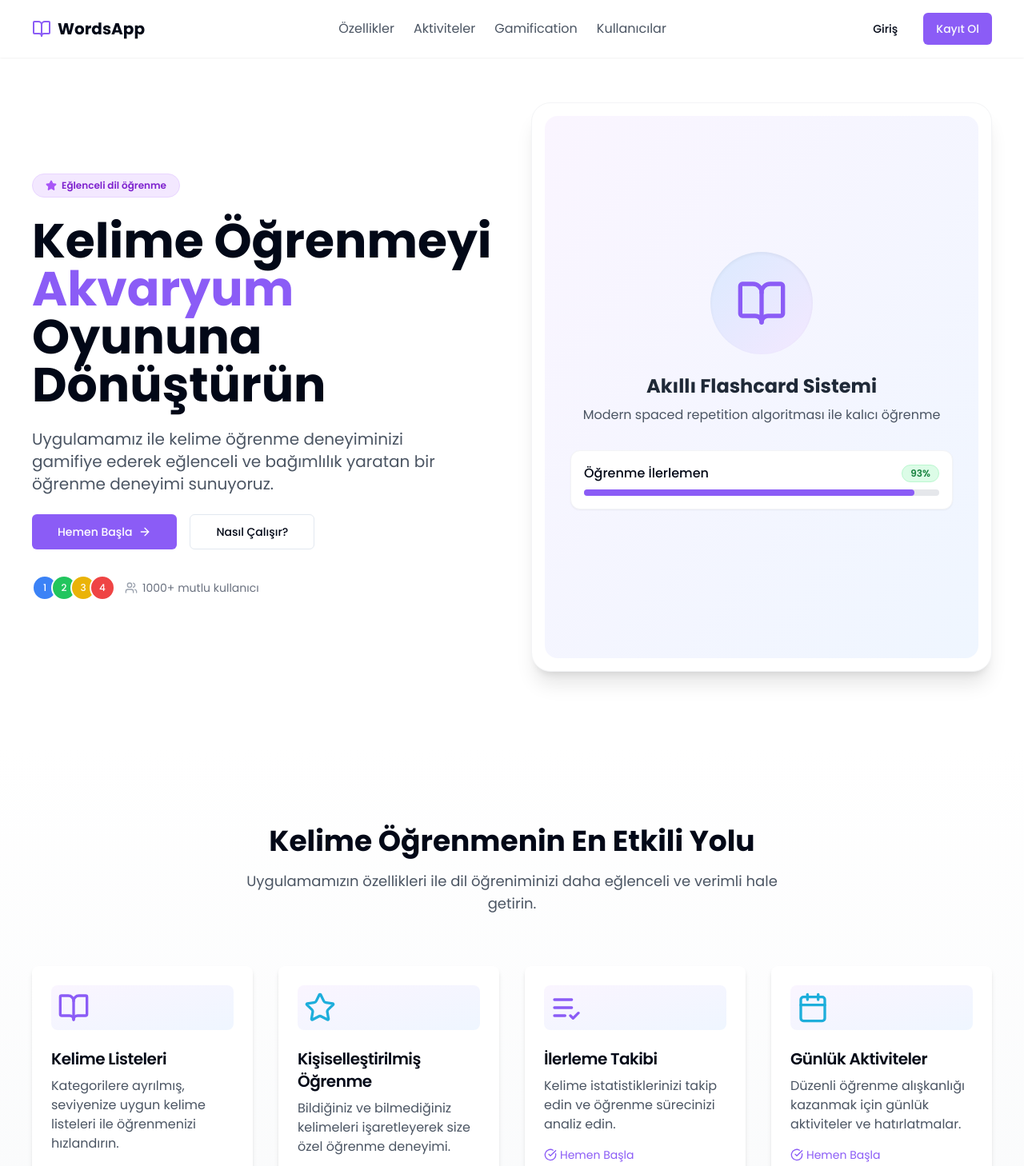
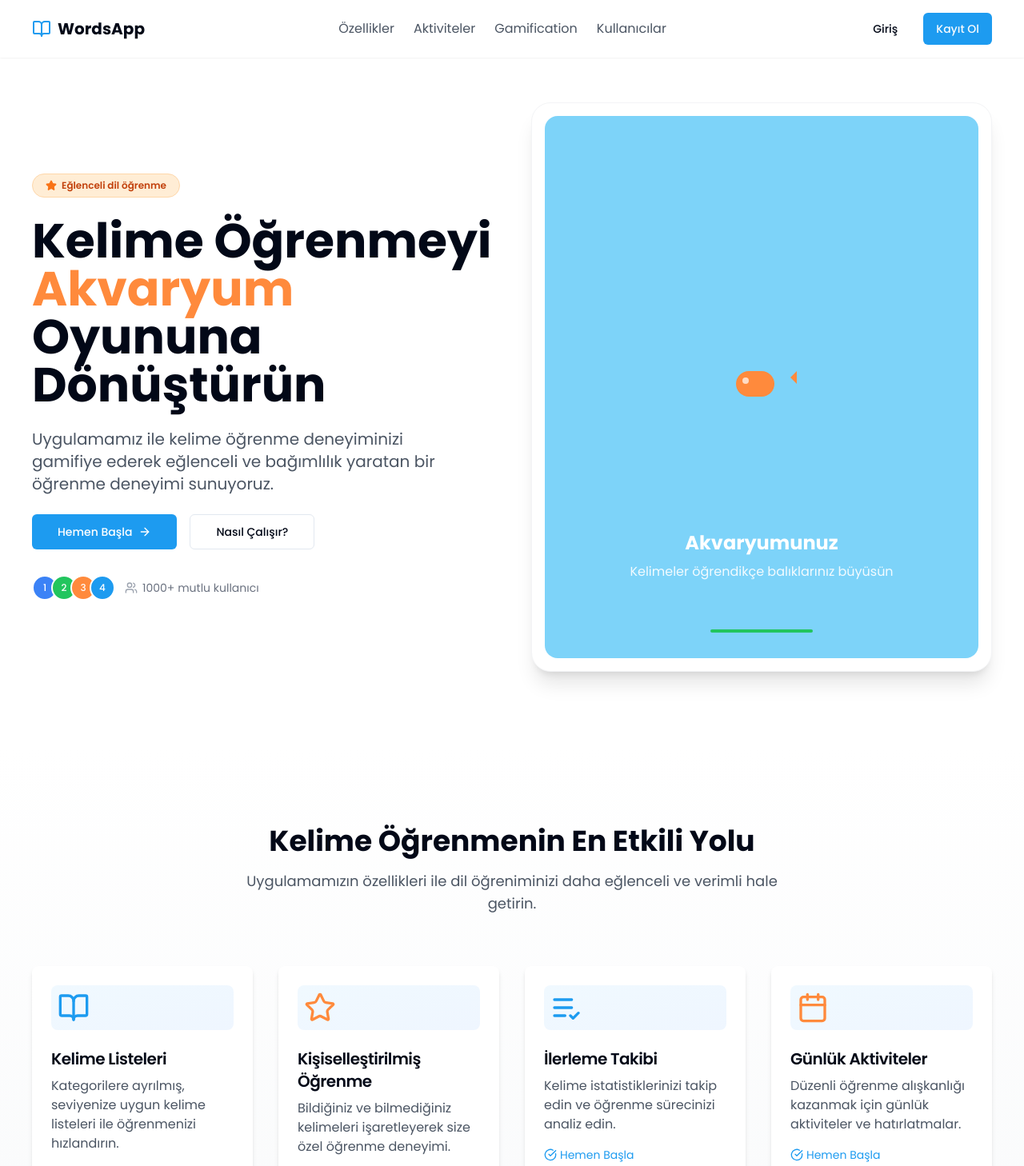
Before and after one commit to muratcansahn/AquaLinguaLanding, a React (Vite) app: page / in a window 1280 px wide. Shown: the top 1458 px of the page at 80% size. Built offline with nearby package versions, Linux system fonts and the light colour scheme.

Commit message:
Refactor: Update color scheme based on image
The AI will update the color scheme of the landing page based on the provided image.

```diff
--- a/src/components/ActivitySection.tsx
+++ b/src/components/ActivitySection.tsx
@@ -10,28 +10,28 @@ const activities = [
     icon: <BookText className="h-10 w-10 text-white" />,
     title: "Flashcards",
     description: "Kelimeleri kartlar halinde görüntüleyip sağa veya sola kaydırarak öğrenin.",
-    color: "bg-gradient-to-r from-[#8B5CF6] to-[#9b87f5]",
+    color: "bg-gradient-to-r from-[#FF8A3C] to-[#FF9E5C]",
     difficulty: "Kolay"
   },
   {
     icon: <Check className="h-10 w-10 text-white" />,
     title: "Quiz",
     description: "Çoktan seçmeli sorularla bilginizi test edin ve puan kazanın.",
-    color: "bg-gradient-to-r from-[#1EAEDB] to-[#33C3F0]",
+    color: "bg-gradient-to-r from-[#1D9BF0] to-[#7DD3F9]",
     difficulty: "Orta"
   },
   {
     icon: <Pen className="h-10 w-10 text-white" />,
     title: "Writing",
     description: "Kelimelerin harflerini tahmin edin ve yazma becerilerinizi geliştirin.",
-    color: "bg-gradient-to-r from-[#8B5CF6] to-[#9b87f5]",
+    color: "bg-gradient-to-r from-[#FF8A3C] to-[#FF9E5C]",
     difficulty: "Zor"
   },
   {
     icon: <Play className="h-10 w-10 text-white" />,
     title: "Word Matching",
     description: "Kelimeleri ve anlamlarını eşleştirerek hafızanızı güçlendirin.",
-    color: "bg-gradient-to-r from-[#1EAEDB] to-[#33C3F0]",
+    color: "bg-gradient-to-r from-[#1D9BF0] to-[#7DD3F9]",
     difficulty: "Orta"
   }
 ];
@@ -73,7 +73,7 @@ const ActivitySection = () => {
                     </CardDescription>
                   </CardContent>
                   <CardFooter className="px-0 pt-4 pb-0">
-                    <Button variant="ghost" className="p-0 h-auto text-[#8B5CF6] hover:text-[#7c4dfa] hover:bg-transparent">
+                    <Button variant="ghost" className="p-0 h-auto text-[#1D9BF0] hover:text-[#1a8ad8] hover:bg-transparent">
                       Aktiviteyi Dene <ArrowRight className="h-4 w-4 ml-1" />
                     </Button>
                   </CardFooter>
--- a/src/components/FeatureSection.tsx
+++ b/src/components/FeatureSection.tsx
@@ -5,22 +5,22 @@ import { Card, CardContent, CardHeader, CardTitle, CardDescription } from "@/com
 
 const features = [
   {
-    icon: <BookOpen className="h-10 w-10 text-[#8B5CF6]" />,
+    icon: <BookOpen className="h-10 w-10 text-[#1D9BF0]" />,
     title: "Kelime Listeleri",
     description: "Kategorilere ayrılmış, seviyenize uygun kelime listeleri ile öğrenmenizi hızlandırın."
   },
   {
-    icon: <Star className="h-10 w-10 text-[#1EAEDB]" />,
+    icon: <Star className="h-10 w-10 text-[#FF8A3C]" />,
     title: "Kişiselleştirilmiş Öğrenme",
     description: "Bildiğiniz ve bilmediğiniz kelimeleri işaretleyerek size özel öğrenme deneyimi."
   },
   {
-    icon: <ListCheck className="h-10 w-10 text-[#8B5CF6]" />,
+    icon: <ListCheck className="h-10 w-10 text-[#1D9BF0]" />,
     title: "İlerleme Takibi",
     description: "Kelime istatistiklerinizi takip edin ve öğrenme sürecinizi analiz edin."
   },
   {
-    icon: <Calendar className="h-10 w-10 text-[#1EAEDB]" />,
+    icon: <Calendar className="h-10 w-10 text-[#FF8A3C]" />,
     title: "Günlük Aktiviteler",
     description: "Düzenli öğrenme alışkanlığı kazanmak için günlük aktiviteler ve hatırlatmalar."
   }
@@ -43,7 +43,7 @@ const FeatureSection = () => {
           {features.map((feature, index) => (
             <Card key={index} className="border-none shadow-md bg-white hover:shadow-lg transition-shadow duration-300">
               <CardHeader className="pb-2">
-                <div className="mb-4 p-2 rounded-lg inline-flex bg-gradient-to-br from-purple-50 to-blue-50">
+                <div className="mb-4 p-2 rounded-lg inline-flex bg-gradient-to-br from-sky-50 to-blue-50">
                   {feature.icon}
                 </div>
                 <CardTitle className="text-xl">{feature.title}</CardTitle>
@@ -52,7 +52,7 @@ const FeatureSection = () => {
                 <CardDescription className="text-gray-600 text-base">
                   {feature.description}
                 </CardDescription>
-                <div className="mt-4 flex items-center text-sm text-[#8B5CF6]">
+                <div className="mt-4 flex items-center text-sm text-[#1D9BF0]">
                   <CheckCircle className="h-4 w-4 mr-1" /> Hemen Başla
                 </div>
               </CardContent>
--- a/src/components/GamificationSection.tsx
+++ b/src/components/GamificationSection.tsx
@@ -11,11 +11,11 @@ const GamificationSection = () => {
       <div className="max-w-7xl mx-auto">
         <div className="grid md:grid-cols-2 gap-12 items-center">
           <div>
-            <div className="bg-gradient-to-br from-[#1EAEDB] to-[#8B5CF6] p-[3px] rounded-2xl">
+            <div className="bg-gradient-to-br from-[#1D9BF0] to-[#7DD3F9] p-[3px] rounded-2xl">
               <div className="bg-gradient-to-br from-gray-800 to-gray-900 rounded-2xl overflow-hidden relative">
                 <div className="aspect-square md:aspect-[4/3] p-8 flex items-center justify-center">
                   {/* Akvaryum Tasarımı */}
-                  <div className="relative w-full h-full bg-gradient-to-b from-blue-500/20 to-blue-900/40 rounded-xl overflow-hidden border border-blue-500/30">
+                  <div className="relative w-full h-full bg-[#7DD3F9] rounded-xl overflow-hidden border border-blue-500/30">
                     {/* Su dalgaları efekti */}
                     <div className="absolute top-0 left-0 right-0 h-4 bg-blue-400/20 rounded-t-xl"></div>
 
@@ -25,20 +25,20 @@ const GamificationSection = () => {
                     </div>
 
                     {/* Balık 1 */}
-                    <div className="absolute top-1/4 right-1/4 w-12 h-8 bg-gradient-to-r from-orange-400 to-orange-500 rounded-full transform -rotate-12 animate-[bounce_3s_ease-in-out_infinite]">
-                      <div className="w-0 h-0 border-t-8 border-l-0 border-b-8 border-r-8 border-transparent border-r-orange-500 absolute -right-7"></div>
+                    <div className="absolute top-1/4 right-1/4 w-12 h-8 bg-[#FF8A3C] rounded-full transform -rotate-12 animate-[bounce_3s_ease-in-out_infinite]">
+                      <div className="w-0 h-0 border-t-8 border-l-0 border-b-8 border-r-8 border-transparent border-r-[#FF8A3C] absolute -right-7"></div>
                       <div className="w-2 h-2 bg-white rounded-full absolute top-2 left-2 opacity-70"></div>
                     </div>
 
                     {/* Balık 2 */}
-                    <div className="absolute bottom-1/3 left-1/4 w-14 h-9 bg-gradient-to-r from-purple-400 to-purple-500 rounded-full transform rotate-12 animate-[bounce_4s_ease-in-out_infinite_0.5s]">
-                      <div className="w-0 h-0 border-t-8 border-r-0 border-b-8 border-l-8 border-transparent border-l-purple-500 absolute -left-7"></div>
+                    <div className="absolute bottom-1/3 left-1/4 w-14 h-9 bg-[#FF8A3C] rounded-full transform rotate-12 animate-[bounce_4s_ease-in-out_infinite_0.5s]">
+                      <div className="w-0 h-0 border-t-8 border-r-0 border-b-8 border-l-8 border-transparent border-l-[#FF8A3C] absolute -left-7"></div>
                       <div className="w-2 h-2 bg-white rounded-full absolute top-3 right-3 opacity-70"></div>
                     </div>
 
                     {/* Balık 3 */}
-                    <div className="absolute top-2/3 right-1/3 w-10 h-6 bg-gradient-to-r from-blue-400 to-blue-500 rounded-full transform -rotate-5 animate-[bounce_5s_ease-in-out_infinite_1s]">
-                      <div className="w-0 h-0 border-t-6 border-l-0 border-b-6 border-r-6 border-transparent border-r-blue-500 absolute -right-5"></div>
+                    <div className="absolute top-2/3 right-1/3 w-10 h-6 bg-[#FF8A3C] rounded-full transform -rotate-5 animate-[bounce_5s_ease-in-out_infinite_1s]">
+                      <div className="w-0 h-0 border-t-6 border-l-0 border-b-6 border-r-6 border-transparent border-r-[#FF8A3C] absolute -right-5"></div>
                       <div className="w-1.5 h-1.5 bg-white rounded-full absolute top-2 left-2 opacity-70"></div>
                     </div>
 
@@ -72,10 +72,10 @@ const GamificationSection = () => {
 
             <div className="grid grid-cols-2 gap-4">
               {[
-                { icon: <Fish className="h-5 w-5" />, title: "1000+", subtitle: "Öğrenilebilir Kelime", color: "from-[#1EAEDB]" },
-                { icon: <Trophy className="h-5 w-5" />, title: "15+", subtitle: "Balık Çeşidi", color: "from-[#8B5CF6]" },
-                { icon: <Calendar className="h-5 w-5" />, title: "30+", subtitle: "Günlük Aktivite", color: "from-[#1EAEDB]" },
-                { icon: <Languages className="h-5 w-5" />, title: "5", subtitle: "Farklı Dil", color: "from-[#8B5CF6]" }
+                { icon: <Fish className="h-5 w-5" />, title: "1000+", subtitle: "Öğrenilebilir Kelime", color: "from-[#1D9BF0]" },
+                { icon: <Trophy className="h-5 w-5" />, title: "15+", subtitle: "Balık Çeşidi", color: "from-[#FF8A3C]" },
+                { icon: <Calendar className="h-5 w-5" />, title: "30+", subtitle: "Günlük Aktivite", color: "from-[#1D9BF0]" },
+                { icon: <Languages className="h-5 w-5" />, title: "5", subtitle: "Farklı Dil", color: "from-[#FF8A3C]" }
               ].map((stat, i) => (
                 <Card key={i} className="bg-gray-800/50 border-gray-700">
                   <CardContent className="p-4">
@@ -96,12 +96,12 @@ const GamificationSection = () => {
             <div className="bg-gray-800/50 rounded-lg p-4 border border-gray-700">
               <div className="flex justify-between items-center mb-2">
                 <span className="text-sm text-gray-300">Günlük Hedef</span>
-                <span className="text-sm font-medium text-[#1EAEDB]">75%</span>
+                <span className="text-sm font-medium text-[#7DD3F9]">75%</span>
               </div>
               <Progress value={75} className="h-2 bg-gray-700" />
             </div>
 
-            <Button size="lg" className="bg-[#8B5CF6] hover:bg-[#7c4dfa] w-full sm:w-auto">
+            <Button size="lg" className="bg-[#1D9BF0] hover:bg-[#1a8ad8] w-full sm:w-auto">
               Akvaryumunu Başlat
             </Button>
           </div>
--- a/src/components/HeroSection.tsx
+++ b/src/components/HeroSection.tsx
@@ -9,13 +9,13 @@ const HeroSection = () => {
     <section className="pt-24 pb-16 md:pt-32 md:pb-24 px-6 md:px-10" id="hero">
       <div className="max-w-7xl mx-auto grid md:grid-cols-2 gap-12 items-center">
         <div className="space-y-6">
-          <Badge variant="outline" className="px-4 py-1.5 gap-1.5 bg-purple-100 text-purple-700 hover:bg-purple-100 border-purple-200">
-            <Star className="h-3.5 w-3.5 fill-purple-500 text-purple-500" />
+          <Badge variant="outline" className="px-4 py-1.5 gap-1.5 bg-orange-100 text-orange-700 hover:bg-orange-100 border-orange-200">
+            <Star className="h-3.5 w-3.5 fill-orange-500 text-orange-500" />
             Eğlenceli dil öğrenme
           </Badge>
 
           <h1 className="text-4xl md:text-5xl lg:text-6xl font-bold leading-tight">
-            Kelime Öğrenmeyi <span className="text-[#8B5CF6]">Akvaryum</span> Oyununa Dönüştürün
+            Kelime Öğrenmeyi <span className="text-[#FF8A3C]">Akvaryum</span> Oyununa Dönüştürün
           </h1>
 
           <p className="text-lg text-gray-600 md:text-xl max-w-lg">
@@ -24,7 +24,7 @@ const HeroSection = () => {
           </p>
 
           <div className="flex flex-col sm:flex-row gap-4">
-            <Button size="lg" className="bg-[#8B5CF6] hover:bg-[#7c4dfa] text-white w-full sm:w-auto gap-2">
+            <Button size="lg" className="bg-[#1D9BF0] hover:bg-[#1a8ad8] text-white w-full sm:w-auto gap-2">
               Hemen Başla <ArrowRight className="h-4 w-4" />
             </Button>
             <Button size="lg" variant="outline" className="w-full sm:w-auto">
@@ -37,8 +37,8 @@ const HeroSection = () => {
               {[
                 'bg-blue-500',
                 'bg-green-500',
-                'bg-yellow-500',
-                'bg-red-500'
+                'bg-[#FF8A3C]',
+                'bg-[#1D9BF0]'
               ].map((color, i) => (
                 <div
                   key={i}
@@ -56,28 +56,23 @@ const HeroSection = () => {
         </div>
 
         <div className="relative">
-          <div className="absolute -z-10 w-full h-full blur-3xl opacity-20 bg-gradient-to-br from-[#8B5CF6] to-[#1EAEDB] rounded-full"></div>
+          <div className="absolute -z-10 w-full h-full blur-3xl opacity-20 bg-gradient-to-br from-[#7DD3F9] to-[#1D9BF0] rounded-full"></div>
           <div className="bg-white rounded-3xl shadow-xl border border-gray-100 p-4">
-            <div className="rounded-2xl overflow-hidden bg-gradient-to-br from-purple-50 to-blue-50 aspect-[4/5]">
-              <div className="h-full flex flex-col items-center justify-center p-8 text-center">
-                <div className="w-32 h-32 bg-gradient-to-br from-blue-100 to-purple-100 rounded-full flex items-center justify-center mb-6 shadow-inner">
-                  <BookOpen className="h-16 w-16 text-[#8B5CF6]" />
+            <div className="rounded-2xl overflow-hidden bg-gradient-to-b from-[#7DD3F9] to-[#7DD3F9] aspect-[4/5]">
+              <div className="h-full flex flex-col items-center justify-center p-8 text-center relative">
+                {/* Fish */}
+                <div className="w-16 h-10 absolute top-1/2 left-1/2 transform -translate-x-1/2 -translate-y-1/2">
+                  <div className="w-12 h-8 bg-[#FF8A3C] rounded-full transform -rotate-0 relative">
+                    <div className="w-0 h-0 border-t-8 border-l-0 border-b-8 border-r-8 border-transparent border-r-[#FF8A3C] absolute -right-7"></div>
+                    <div className="w-2 h-2 bg-white rounded-full absolute top-2 left-2 opacity-70"></div>
+                  </div>
                 </div>
-                <h3 className="text-2xl font-bold text-gray-800 mb-2">Akıllı Flashcard Sistemi</h3>
-                <p className="text-gray-600">Modern spaced repetition algoritması ile kalıcı öğrenme</p>
 
-                <div className="w-full mt-8">
-                  <div className="bg-white rounded-xl p-4 shadow-sm border border-gray-100 mb-4">
-                    <div className="flex items-center justify-between">
-                      <div className="font-medium">Öğrenme İlerlemen</div>
-                      <Badge variant="outline" className="bg-green-100 text-green-700 border-green-200">
-                        93%
-                      </Badge>
-                    </div>
-                    <div className="w-full bg-gray-200 rounded-full h-2 mt-2">
-                      <div className="bg-[#8B5CF6] h-2 rounded-full w-[93%]"></div>
-                    </div>
-                  </div>
+                <div className="absolute bottom-8 w-32 h-1 bg-green-500 rounded"></div>
+
+                <div className="absolute bottom-24 text-white text-center w-full">
+                  <h3 className="text-2xl font-bold text-white mb-2">Akvaryumunuz</h3>
+                  <p className="text-white/90">Kelimeler öğrendikçe balıklarınız büyüsün</p>
                 </div>
               </div>
             </div>
--- a/src/components/Navbar.tsx
+++ b/src/components/Navbar.tsx
@@ -7,7 +7,7 @@ const Navbar = () => {
   return (
     <nav className="bg-white py-4 px-6 md:px-10 flex items-center justify-between shadow-sm fixed top-0 w-full z-10">
       <div className="flex items-center gap-2">
-        <BookOpen className="h-6 w-6 text-[#8B5CF6]" />
+        <BookOpen className="h-6 w-6 text-[#1D9BF0]" />
         <span className="font-bold text-xl">WordsApp</span>
       </div>
 
@@ -20,7 +20,7 @@ const Navbar = () => {
 
       <div className="flex items-center gap-4">
         <Button variant="ghost">Giriş</Button>
-        <Button className="bg-[#8B5CF6] hover:bg-[#7c4dfa]">Kayıt Ol</Button>
+        <Button className="bg-[#1D9BF0] hover:bg-[#1a8ad8]">Kayıt Ol</Button>
       </div>
     </nav>
   );
```
